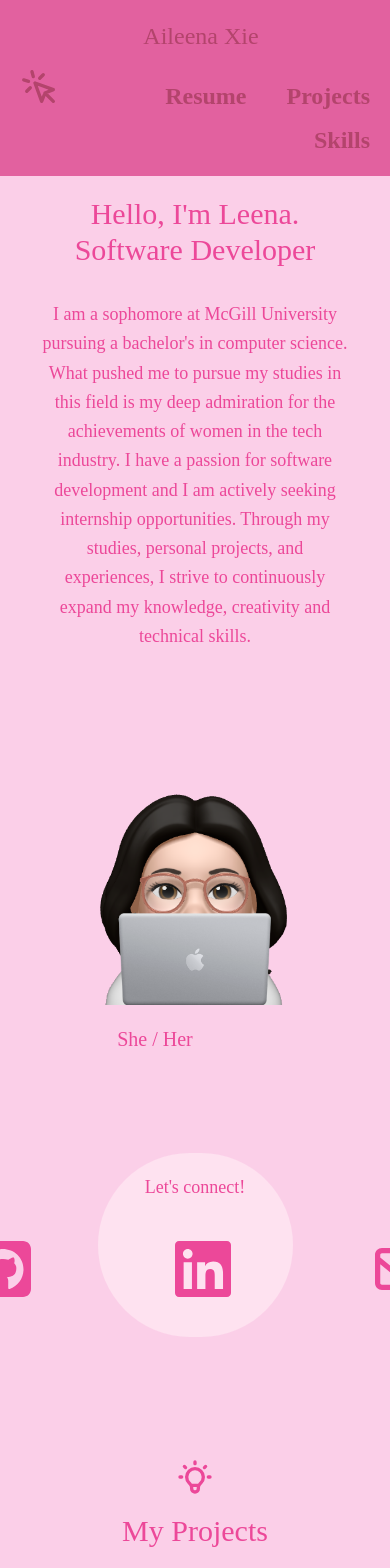
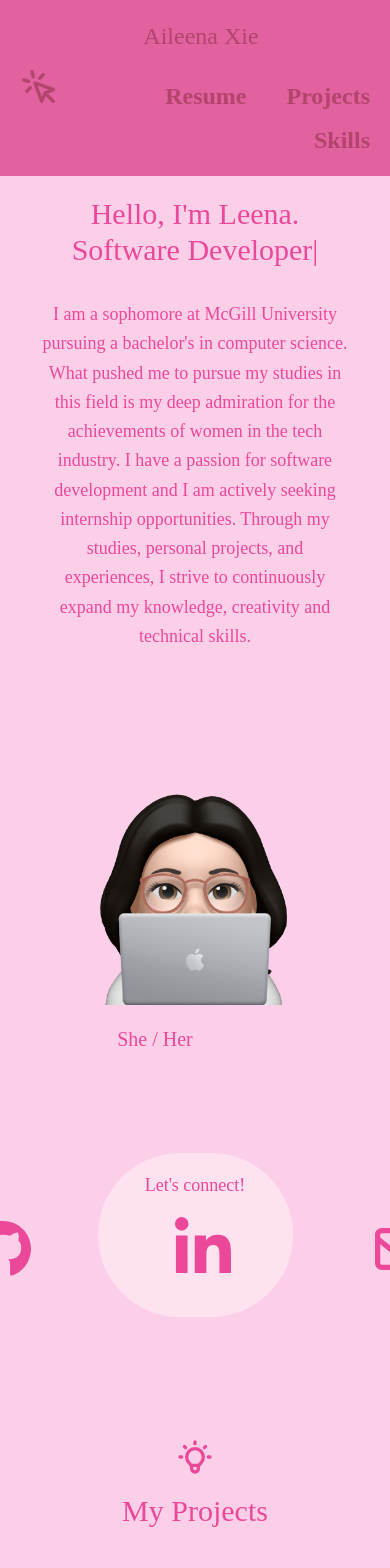
Before and after one commit to xaileena/Portfolio, a React (Create React App) app: page / in a window 390 px wide. Shown: the top 1568 px of the page. Built offline with nearby package versions, Linux system fonts and the light colour scheme.

Commit message:
added effects

```diff
--- a/package.json
+++ b/package.json
@@ -16,6 +16,7 @@
     "react-dom": "^18.2.0",
     "react-icons": "^4.11.0",
     "react-scripts": "5.0.1",
+    "react-type-animation": "^3.2.0",
     "web-vitals": "^2.1.4"
   },
   "scripts": {
--- a/src/components/About.js
+++ b/src/components/About.js
@@ -1,4 +1,5 @@
 import memoji from "../assets/memoji.png";
+import { TypeWriter } from "./Typewriter";
 
 
 export default function About() {
@@ -11,7 +12,7 @@ export default function About() {
                     <h1 className="title-font sm:text-4xl text-3xl mb-4 font-medium text-pink-500 font-monospace">
                         Hello, I'm Leena.
                         <br className="hidden lg:inline-block" />
-                        <h2 className="title-font sm:text-3xl mb-4 font-medium text-pink-500 font-monospace">Software Developer
+                        <h2 className="title-font sm:text-3xl mb-4 font-medium text-pink-500 font-monospace"> <TypeWriter/>
                         </h2>
                     </h1>
                     <p className="mb-8 leading-relaxed font-serif text-pink-500 text-lg">
--- a/src/components/Navbar.js
+++ b/src/components/Navbar.js
@@ -5,20 +5,20 @@ export default function Navbar() {
   return (
     <header className="bg-[#e2619f] md:sticky top-0 z-20">
       <div className="container mx-auto flex flex-wrap p-5 flex-col md:flex-row items-center">
-        <a className="title-font font-medium text-[#b3446c] mb-4 md:mb-0">
-          <a href="#about" className="ml-3 text-2xl font-agbalumo hover:text-white">
+        <a className="title-font font-medium text-[#b3446c] mb-4 md:mb-0 transition duration-300 ease-in-out hover:scale-110">
+          <a href="#about" className="ml-3 text-2xl font-agbalumo hover:text-pink-200 ">
             Aileena Xie
           </a>
         </a>
         <nav className="md:flex-grow md:ml-4 md:py-1 md:pl-4 md:border-l md:border-[#b3446c]	flex flex-wrap items-center text-base justify-end font-sansserif">
         <CursorClickIcon className="mr-auto inline-block w-10 mb-4"/>
-        <a href = {Pdf} target = "_blank" className="ml-10 hover:text-white text-2xl font-bold">
+        <a href = {Pdf} target = "_blank" className="ml-10 hover:text-pink-200 text-2xl font-bold transition duration-300 ease-in-out hover:scale-110">
             Resume
           </a>
-          <a href="#projects" className="ml-10 hover:text-white text-2xl font-bold">
+          <a href="#projects" className="ml-10 hover:text-pink-200 text-2xl font-bold transition duration-300 ease-in-out hover:scale-110">
             Projects
           </a>
-          <a href="#skills" className="ml-10 hover:text-white text-2xl font-bold">
+          <a href="#skills" className="ml-10 hover:text-pink-200 text-2xl font-bold transition duration-300 ease-in-out hover:scale-110">
             Skills
           </a>
         </nav>
--- a/src/components/Projects.js
+++ b/src/components/Projects.js
@@ -21,7 +21,7 @@ export default function Projects() {
                         key={project.image}
                         className="sm:w-3/3 p-3">
 
-                            <div className="flex relative">
+                            <div className="flex relative duration-300 ease-in-out hover:scale-105">
                                 <img alt="gallery"
                                 className="absolute inset-0 w-full h-full object-cover object-center opacity-80 rounded-lg"
                                 src={project.image}
--- a/src/components/Social.js
+++ b/src/components/Social.js
@@ -1,24 +1,24 @@
 import { FontAwesomeIcon } from "@fortawesome/react-fontawesome";
-import { faLinkedin } from "@fortawesome/free-brands-svg-icons"
-import { faSquareGithub } from "@fortawesome/free-brands-svg-icons"
+import { faLinkedinIn } from "@fortawesome/free-brands-svg-icons"
+import { faGithub } from "@fortawesome/free-brands-svg-icons"
 import { faEnvelope } from "@fortawesome/free-regular-svg-icons"
 
 export default function Social() {
     return (
         <section id="social">
                 <div className="flex-column text-center bg-[#fee2f0] w-1/2 mx-auto py-5 my-0 rounded-full">
-                    <h3 className="font-sansserif text-lg text-pink-500">
+                    <h3 className="font-sansserif text-lg text-pink-500 animate-bounce h-2">
                         Let's connect!
                     </h3>
-                    <div className="flex items-center justify-center mt-5">
+                    <div className="flex items-center justify-center mt-5 ">
                         <a href="https://github.com/xaileena" target="_blank" rel="noreferrer">
-                            <FontAwesomeIcon icon={faSquareGithub} size="6x"className="w-14  inline-block ml-20 mr-16 text-pink-500"/>
+                            <FontAwesomeIcon icon={faGithub} size="6x"className="w-14  inline-block ml-20 mr-16 text-pink-500 transition duration-300 ease-in-out hover:scale-110"/>
                         </a>
                         <a href="https://www.linkedin.com/in/aileena-xie/" target="_blank" rel="noreferrer">
-                            <FontAwesomeIcon icon={faLinkedin} size="6x" className="w-14 inline-block ml-20 mr-16 text-pink-500"/>
+                            <FontAwesomeIcon icon={faLinkedinIn} size="6x" className="w-14 inline-block ml-20 mr-16 text-pink-500 transition duration-300 ease-in-out hover:scale-110"/>
                         </a>
                         <a href="mailto:aileenaxie@gmail.com" target="_blank" rel="noreferrer">
-                            <FontAwesomeIcon icon={faEnvelope} size="6x" className="w-14     inline-block ml-20 mr-16 text-pink-500"/>
+                            <FontAwesomeIcon icon={faEnvelope} size="6x" className="w-14     inline-block ml-20 mr-16 text-pink-500 transition duration-300 ease-in-out hover:scale-110"/>
                         </a>
                     </div>
             </div>
--- /dev/null
+++ b/src/components/Typewriter.js
@@ -0,0 +1,19 @@
+import { TypeAnimation } from 'react-type-animation';
+
+export const TypeWriter = () => {
+    return(
+<TypeAnimation
+  sequence={[
+    'Software',
+    500,
+    'Software Developer',
+    500,
+    'Software',
+    500,
+    '',
+    500,
+  ]}
+  repeat={Infinity}
+/>
+    )
+}
```
Also changed, not shown: 1 other file (tests, documents, lock files or other folders).
